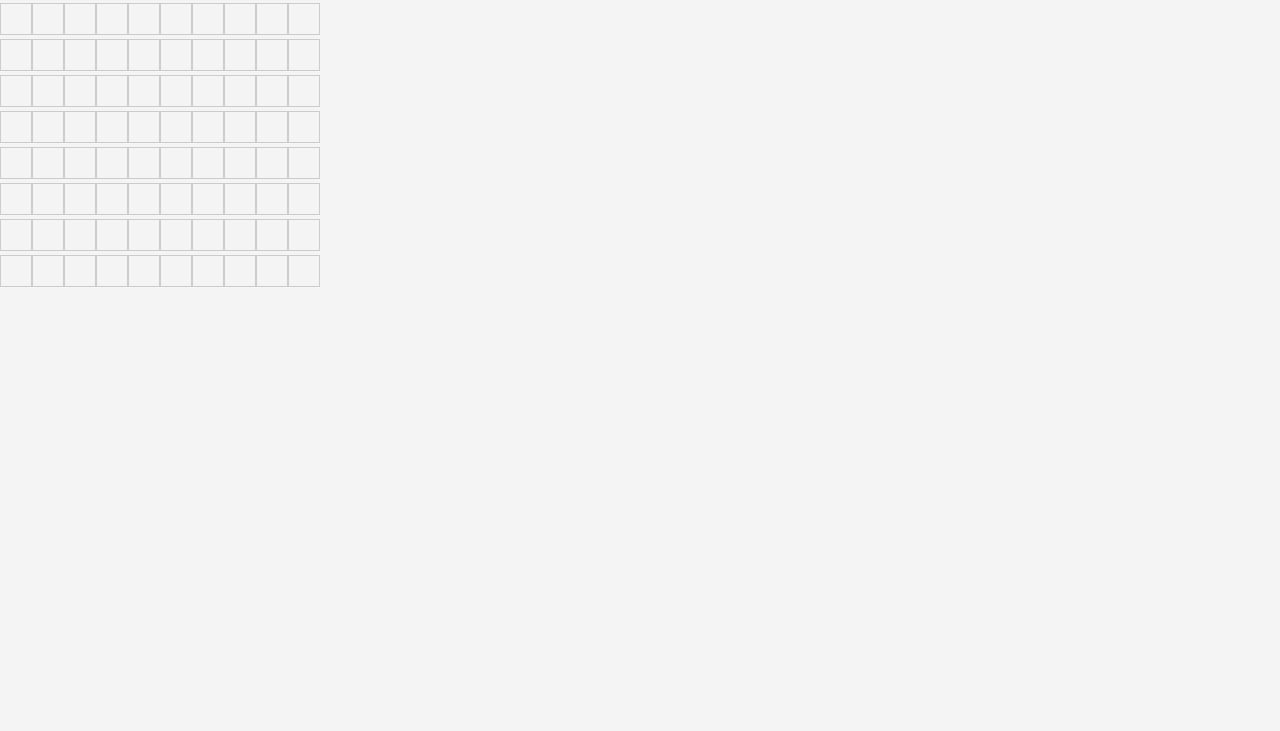
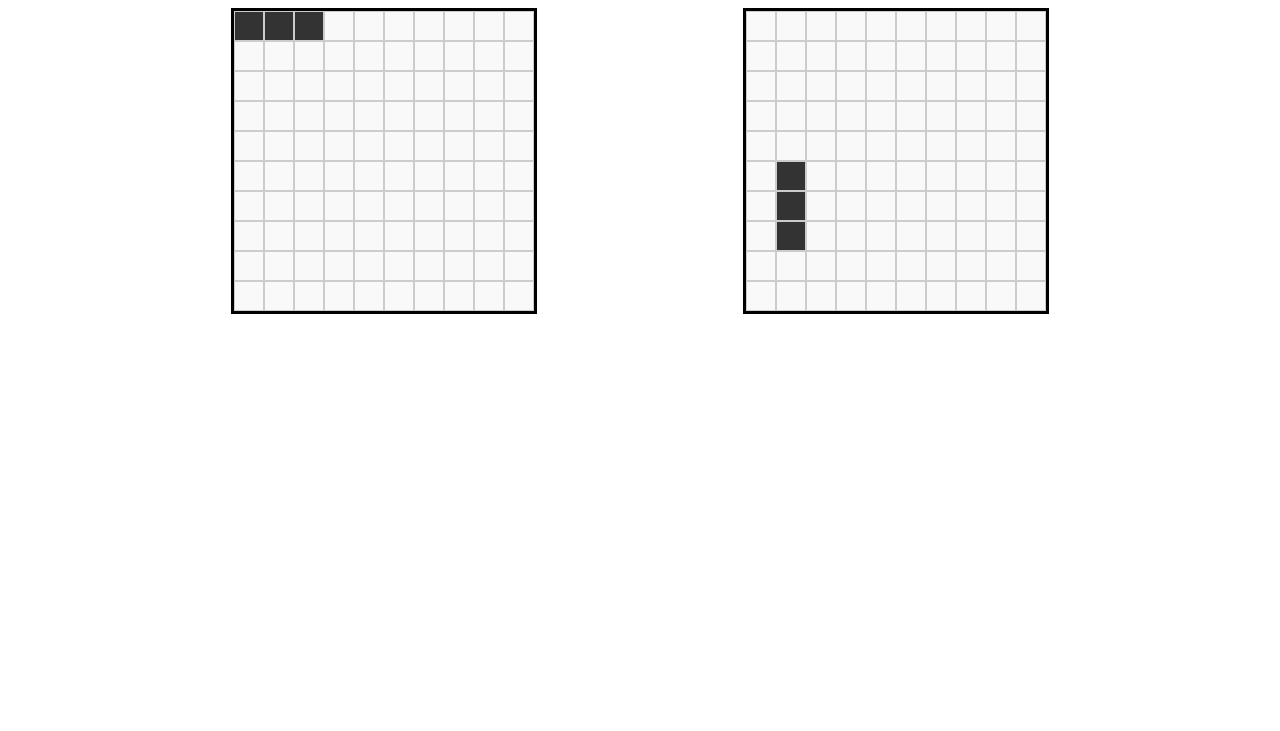
Before and after one commit to Aman11b/battleship-game, a website built with webpack: page index.html in a window 1280 px wide. Shown: the part 69-800 px from the top of the page. Built offline with nearby package versions, Linux system fonts and the light colour scheme.

Commit message:
actual dom rendering as per game

```diff
--- a/index.html
+++ b/index.html
@@ -6,8 +6,11 @@
   <title>BattleShip Game</title>
 </head>
 <body>
-  <div id="board"></div> <!-- This is where the game board will be rendered -->
-
-  <script src="bundle.js"></script> <!-- Webpack will bundle your JS here -->
+  <h1>Battleship Game</h1>
+  <div id="game">
+    <div id="player-board" class="player-board board"></div>
+    <div id="computer-board" class="computer-board board"></div>
+  </div>
+  <script src="bundle.js"></script>
 </body>
 </html>
--- a/src/gameboard.js
+++ b/src/gameboard.js
@@ -17,9 +17,9 @@ const GameBoard = () => {
 
         for(let i = 0; i<ship.length; i++){
             if(orientation === 'horizontal') {
-                coordinates.push([x,y+i]);
+                coordinates.push([x+i,y]);
             }else if (orientation === 'vertical') {
-                coordinates.push ([x+i,y]);
+                coordinates.push ([x,y+i]);
             }
         }
 
--- a/src/index.js
+++ b/src/index.js
@@ -1,30 +1,20 @@
 import "./style.css";
+import { renderBoard } from './dom';
+import Player from './player';
+import GameBoard from "./gameboard";
+import Ship from "./ship";
 
+const playerBoardContainer=document.getElementById('player-board');
+const computerBoardContainer=document.getElementById('computer-board');
 
-import { renderBoard } from "./dom"; // Import your renderBoard function
+const playerBoard=GameBoard();
+const computerBoard=GameBoard();
 
-// Sample game board object (simplified for the test)
-const gameBoard = {
-  ships: [
-    {
-      coordinates: [
-        [0, 0],
-        [0, 1],
-        [0, 2],
-      ],
-    }, // Ship placed at (0,0), (0,1), (0,2)
-    {
-      coordinates: [
-        [1, 5],
-        [1, 6],
-        [1, 7],
-      ],
-    }, // Ship placed at (1,5), (1,6), (1,7)
-  ],
-};
+const player=Player(false);
+const computer=Player(true);
 
-// Get the container element from the DOM
-const container = document.getElementById("board");
+playerBoard.placeShip(Ship(3),[0,0],'horizontal');
+computerBoard.placeShip(Ship(3),[1,5],'vertical');
 
-// Call the renderBoard function to display the board
-renderBoard(container, gameBoard);
+renderBoard(playerBoardContainer,playerBoard);
+renderBoard(computerBoardContainer,computerBoard);
--- a/src/style.css
+++ b/src/style.css
@@ -1,33 +1,52 @@
-body {
-  font-family: Arial, sans-serif;
+*{
   margin: 0;
   padding: 0;
-  background-color: #f4f4f4;
+  box-sizing: border-box;
+}
+#game {
+  display: flex;
+  justify-content: space-evenly;
+  margin: 20px;
+  padding: 20px;
+  box-sizing: border-box;
+  gap: 1rem;
 }
 
-#game {
-  display: flex;
-  justify-content: space-between;
-  margin: 20px;
+/* Add borders for the player and computer boards */
+.player-board,
+.computer-board {
+  border: 3px solid black; /* Make the borders slightly thicker for clarity */
+  height:300px;
+  width: 300px;
 }
 
+/* Ensure the board container size is fixed and grid fits properly */
 .board {
-  width: 300px;
-  height: 300px;
   display: grid;
-  grid-template-columns: repeat(10, 1fr);
-  grid-template-rows: repeat(10, 1fr);
-  border: 2px solid black;
+  grid-template-columns: repeat(10, 30px);
+  grid-template-rows: repeat(10, 30px);
+  aspect-ratio: 1;
+  height: fit-content;
+  width: fit-content;
 }
 
-/* Add this to your CSS */
 .cell {
-  width: 30px;
-  height: 30px;
+  width: 100%; /* Fit cells within their grid space */
+  aspect-ratio: 1; /* Ensure cells are square */
   border: 1px solid #ccc;
-  display: inline-block;
+  background-color: #f9f9f9;
+  transition: background-color 0.3s ease;
+}
+
+.cell:hover {
+  background-color: #e0e0e0; /* Visual feedback for hover */
 }
 
 .ship {
-  background-color: #333; /* Color for the ship cells */
+  background-color: #333; /* Highlight for ships */
+  transition: background-color 0.3s ease;
 }
+
+.ship:hover {
+  background-color: #555; /* Highlight ships when hovered */
+}
```
